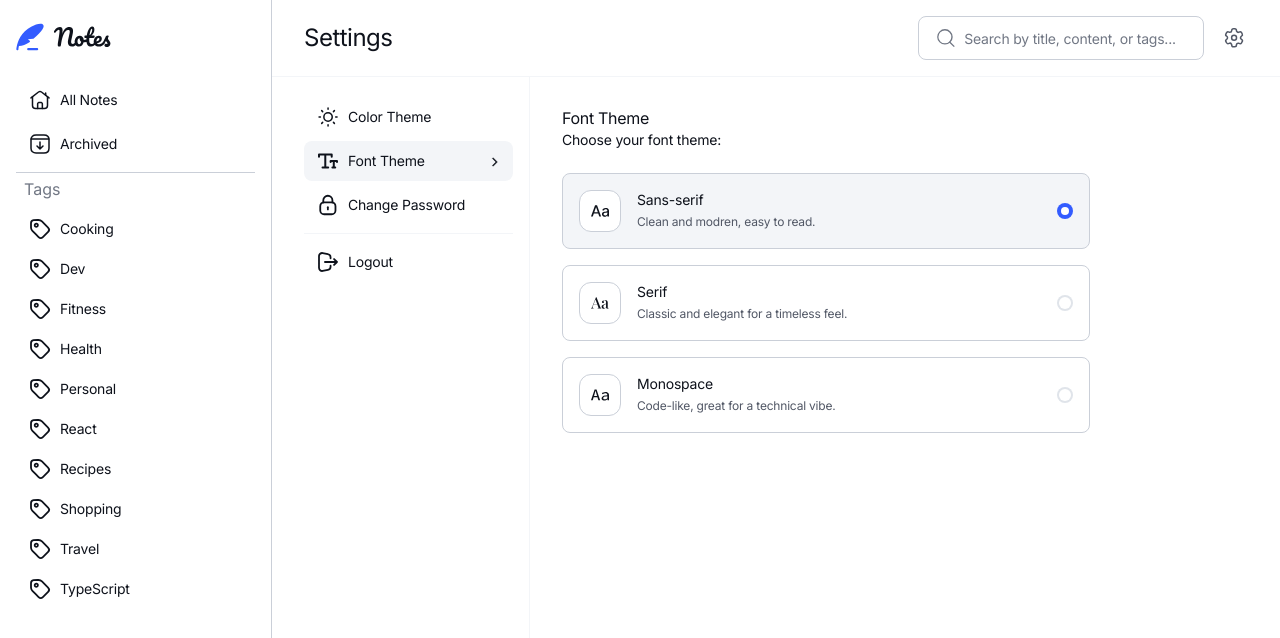
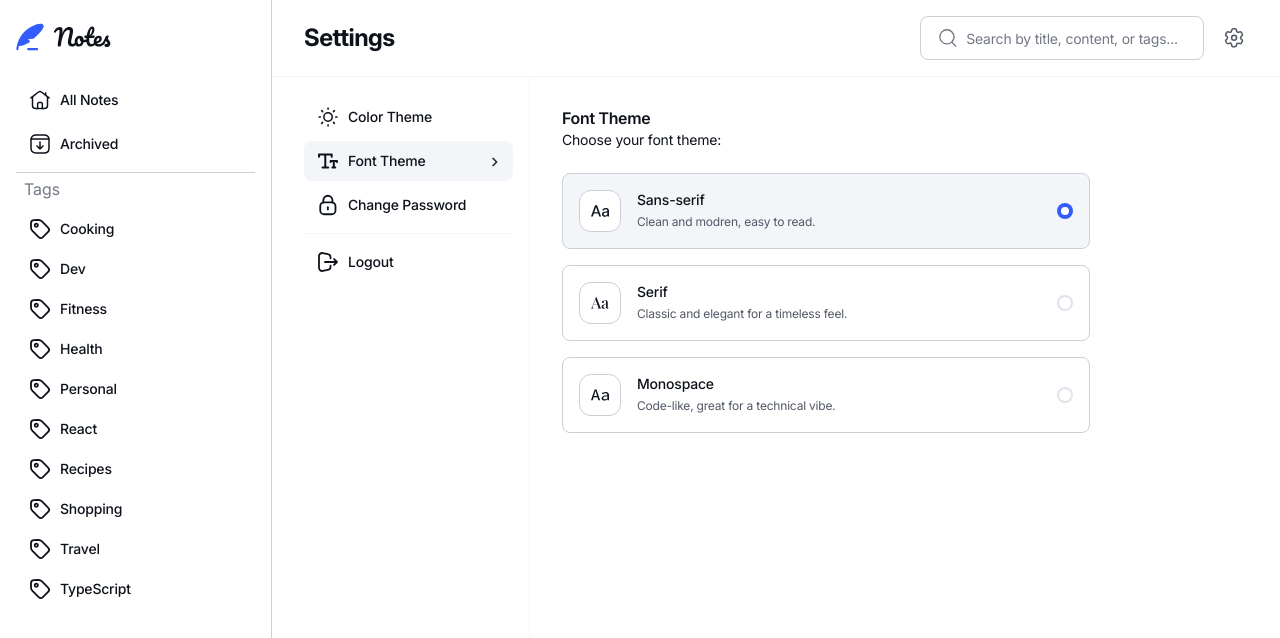
Before and after one commit to hyunwleeee/note-taking-web-app, a React (Vite) app: page /settings/font-theme in a window 1280 px wide. Shown: the top 638 px of the page. Built offline with nearby package versions, Linux system fonts and the light colour scheme.

Commit message:
chore: remove inter, noto-serif, source-code-pro woff font

```diff
--- a/src/assets/styles/globalStyle.js
+++ b/src/assets/styles/globalStyle.js
@@ -6,17 +6,15 @@ const GlobalStyle = createGlobalStyle`
 
   @font-face {
     font-family: 'inter';
-    src: url('/assets/fonts/inter/Inter-VariableFont_opsz,wght.woff') format('woff');
-         url('/assets/fonts/inter/Inter-VariableFont_opsz,wght.ttf') format('truetype');
+    src: url('/assets/fonts/inter/Inter-VariableFont_opsz,wght.ttf') format('truetype');
     font-weight: 100 900;
     font-style: normal;
     font-display: swap;
   }
 
   @font-face {
-    font-family: 'inter italic';
-    src: url('/assets/fonts/inter/Inter-Italic-VariableFont_opsz,wght.woff') format('woff');
-         url('/assets/fonts/inter/Inter-Italic-VariableFont_opsz,wght.ttf') format('truetype');
+    font-family: 'inter';
+    src: url('/assets/fonts/inter/Inter-Italic-VariableFont_opsz,wght.ttf') format('truetype');
     font-weight: 100 900;
     font-style: italic;
     font-display: swap;
@@ -24,17 +22,15 @@ const GlobalStyle = createGlobalStyle`
 
   @font-face {
     font-family: 'noto-serif';
-    src: url('/assets/fonts/noto-serif/NotoSerif-VariableFont_wdth,wght.woff') format('woff');
-         url('/assets/fonts/noto-serif/NotoSerif-VariableFont_wdth,wght.ttf') format('truetype');
+    src: url('/assets/fonts/noto-serif/NotoSerif-VariableFont_wdth,wght.ttf') format('truetype');
     font-weight: 100 900;
     font-style: normal;
     font-display: swap;
   }
 
   @font-face {
-    font-family: 'noto-serif italic';
-    src: url('/assets/fonts/noto-serif/NotoSerif-Italic-VariableFont_wdth,wght.woff') format('woff');
-         url('/assets/fonts/noto-serif/NotoSerif-Italic-VariableFont_wdth,wght.ttf') format('truetype');
+    font-family: 'noto-serif';
+    src: url('/assets/fonts/noto-serif/NotoSerif-Italic-VariableFont_wdth,wght.ttf') format('truetype');
     font-weight: 100 900;
     font-style: italic;
     font-display: swap;
@@ -42,17 +38,15 @@ const GlobalStyle = createGlobalStyle`
 
   @font-face {
     font-family: 'source-code-pro';
-    src: url('/assets/fonts/source-code-pro/SourceCodePro-VariableFont_wght.woff') format('woff');
-         url('/assets/fonts/source-code-pro/SourceCodePro-VariableFont_wght.ttf') format('truetype');
+    src: url('/assets/fonts/source-code-pro/SourceCodePro-VariableFont_wght.ttf') format('truetype');
     font-weight: 100 900;
     font-style: normal;
     font-display: swap;
   }
 
   @font-face {
-    font-family: 'source-code-pro italic';
-    src: url('/assets/fonts/source-code-pro/SourceCodePro-Italic-VariableFont_wght.woff') format('woff');
-         url('/assets/fonts/source-code-pro/SourceCodePro-Italic-VariableFont_wght.ttf') format('truetype');
+    font-family: 'source-code-pro';
+    src: url('/assets/fonts/source-code-pro/SourceCodePro-Italic-VariableFont_wght.ttf') format('truetype');
     font-weight: 100 900;
     font-style: italic;
     font-display: swap;
--- a/src/assets/styles/variables.css
+++ b/src/assets/styles/variables.css
@@ -3,15 +3,15 @@
 }
 
 .sans-serif {
-  --font-family: 'inter', 'inter italic';
+  --font-family: inter;
 }
 
 .serif {
-  --font-family: 'noto-serif', 'noto-serif italic';
+  --font-family: noto-serif;
 }
 
 .monospace {
-  --font-family: 'source-code-pro', 'source-code-pro italic';
+  --font-family: source-code-pro;
 }
 
 .light {
```
